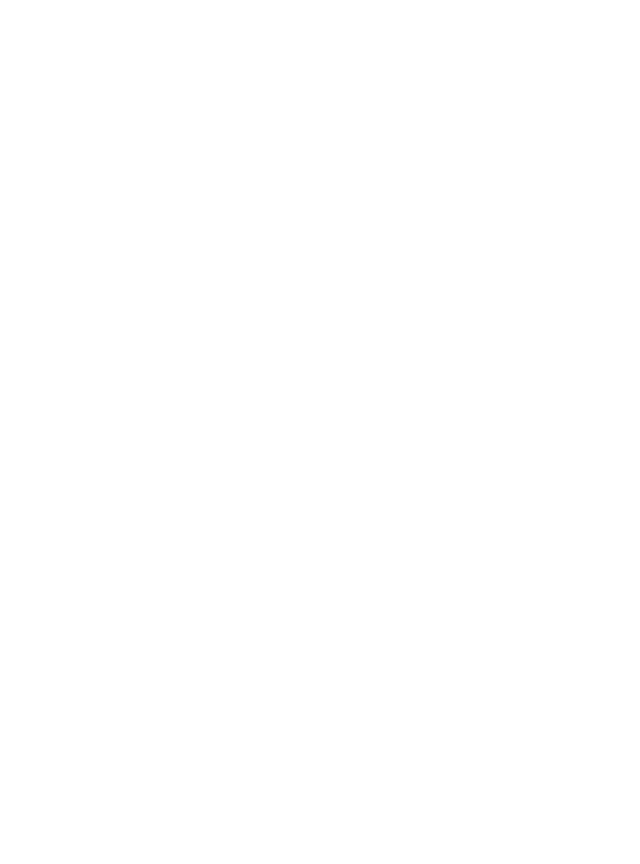
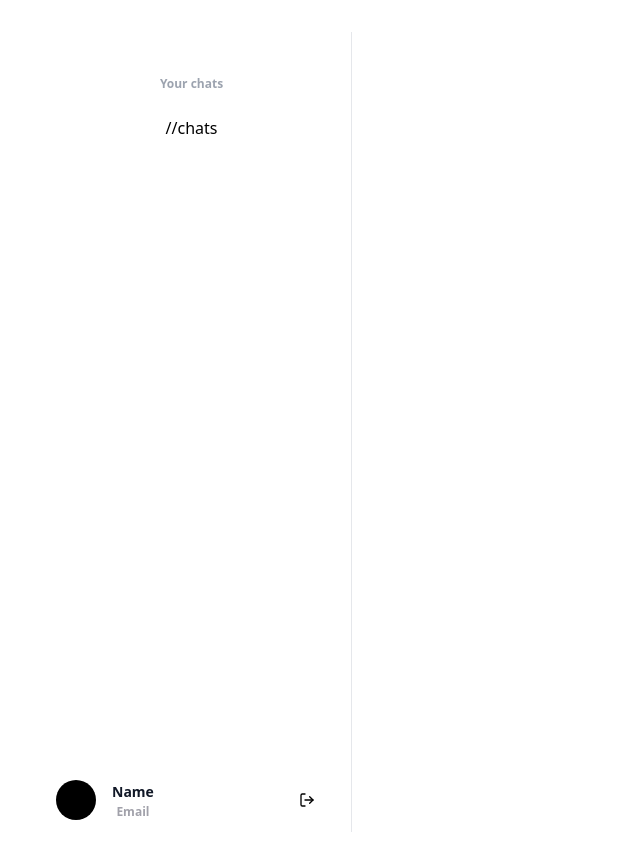
Before and after one commit to Ambient-message/ambient-message-desktop-client, a React (Vite) app: page /home in a window 1280 px wide. Before the commit this address had no page. Shown: the whole page, without its empty margins (0-640 px from the left). Before the commit the page ends 800 px from the top, so only its background shows below. Built offline with nearby package versions, Linux system fonts and the light colour scheme.

Commit message:
feat: home was added

```diff
--- a/package.json
+++ b/package.json
@@ -17,6 +17,7 @@
     "lucide-react": "^0.302.0",
     "mobx": "^6.12.0",
     "mobx-react": "^9.1.0",
+    "next-auth": "^4.24.5",
     "react": "^18.2.0",
     "react-dom": "^18.2.0",
     "react-router": "^6.21.0",
--- a/src/App.tsx
+++ b/src/App.tsx
@@ -3,6 +3,7 @@
 
 import {Login} from './app/auth/login';
 import React from 'react';
+import { Home } from './app/home/home';
 
 function App() {
   return (
@@ -10,6 +11,7 @@
       <BrowserRouter>
         <Routes>
           <Route path='/' element={<Login />}></Route>
+          <Route path='/home' element={<Home />}></Route>
         </Routes>
       </BrowserRouter>
     </React.StrictMode>
--- a/src/app/auth/login.tsx
+++ b/src/app/auth/login.tsx
@@ -1,45 +1,46 @@
-// import React, { useState } from 'react';
-// import { useNavigate } from 'react-router-dom';
-// import Button from '../../components/ui/button';
+import React, { useState } from 'react';
+import { useNavigate } from 'react-router-dom';
 
 import Button from "../../components/ui/button";
 
 
 export const Login: React.FC = () => {
-    // const [username, setUsername] = useState('');
-    // const [password, setPassword] = useState('');
+    const [username, setUsername] = useState('');
+    const [password, setPassword] = useState('');
 
-    // const navigate = useNavigate();
+    const navigate = useNavigate();
 
-    // const handleUsernameChange = (event: React.ChangeEvent<HTMLInputElement>) => {
-    //     setUsername(event.target.value);
-    // };
+    const handleUsernameChange = (event: React.ChangeEvent<HTMLInputElement>) => {
+        setUsername(event.target.value);
+    };
 
-    // const handlePasswordChange = (event: React.ChangeEvent<HTMLInputElement>) => {
-    //     setPassword(event.target.value);
-    // };
+    const handlePasswordChange = (event: React.ChangeEvent<HTMLInputElement>) => {
+        setPassword(event.target.value);
+    };
 
-    // const handleSubmit = (event: React.FormEvent<HTMLFormElement>) => {
-    //     event.preventDefault();
+    const handleSubmit = (event: React.FormEvent<HTMLFormElement>) => {
+        event.preventDefault();
 
-    //     const body = JSON.stringify({ username, password })
+        // const body = JSON.stringify({ username, password })
 
-    //     fetch('http://127.0.0.1:8888/auth', {
-    //         method: 'POST',
-    //         headers: {
-    //             'Content-Type': 'application/json',
-    //         },
-    //         body: body,
-    //     })
-    //         .then(response => response.text())
-    //         .then(data => {
-    //             console.log('Server response:', data);
-    //             navigate('/home')
-    //         })
-    //         .catch(error => {
-    //             console.error('Error:', error);
-    //         });
-    // };
+        navigate('/home')
+
+        // fetch('http://127.0.0.1:8888/auth', {
+        //     method: 'POST',
+        //     headers: {
+        //         'Content-Type': 'application/json',
+        //     },
+        //     body: body,
+        // })
+        //     .then(response => response.text())
+        //     .then(data => {
+        //         console.log('Server response:', data);
+        //         navigate('/home')
+        //     })
+        //     .catch(error => {
+        //         console.error('Error:', error);
+        //     });
+    };
 
 
     return (
@@ -55,21 +56,21 @@
                     {/* <img
                     src="./src/assets/images/logo.png"
                     alt="Logo"
-                    className="w-16 h-16 mb-4 mx-auto"
+                    className="w-15 h-15 m-auto mx-auto"
                     /> */}
 
-                    <h1 className="text-xl md:text-2xl font-bold leading-tight mt-12">Log in to your account</h1>
+                    {/* <h1 className="text-xl md:text-2xl font-bold leading-tight mt-12">Log in to your account</h1> */}
 
-                    <form className="mt-6" action="#" method="POST">
+                    <form className="mt-6" onSubmit={handleSubmit} action="#" method="POST">
                         <div>
                             <label className="block text-gray-700">Username</label>
-                            <input type="text" name="" id="" placeholder="Enter Username"
+                            <input value={username} onChange={handleUsernameChange} type="text" name="" id="" placeholder="Enter Username"
                                 className="w-full px-4 py-3 rounded-lg bg-gray-200 mt-2 border focus:border-black focus:bg-white focus:outline-none"></input>
                         </div>
 
                         <div className="mt-4">
                             <label className="block text-gray-700">Password</label>
-                            <input type="password" name="" id="" placeholder="Enter Password" className="w-full px-4 py-3 rounded-lg bg-gray-200 mt-2 border focus:border-black
+                            <input value={password} onChange={handlePasswordChange}  type="password" name="" id="" placeholder="Enter Password" className="w-full px-4 py-3 rounded-lg bg-gray-200 mt-2 border focus:border-black
                       focus:bg-white focus:outline-none" required></input>
                         </div>
 
@@ -103,9 +104,9 @@
                         </div>
                     </button>
 
-                    <p className="mt-8">
+                    <p className="mt-10">
                         Need an account?
-                        <a href="#" className="text-black underline mr-5 font-semibold">
+                        <a href="#" className="text-black underline mx-1 font-semibold">
                             Create an account
                         </a>
                     </p>
--- /dev/null
+++ b/src/app/home/home.tsx
@@ -0,0 +1,51 @@
+import React, { useState } from 'react';
+import Button from '../../components/ui/button';
+import { LogOut } from 'lucide-react'
+import { useNavigate } from 'react-router-dom';
+
+export const Home: React.FC = () => {
+
+    const navigate = useNavigate();
+
+    return (
+        <div className='w-full flex h-screen'>
+
+            <div className='hidden md:flex h-full w-full max-w-xs grow flex-col gap-y-5 mr-auto overflow-y-auto border-r border-gray-200 bg-white px-6'>
+
+                <div className='text-xs mt-10 font-semibold leading-6 text-gray-400'>
+                    Your chats
+                </div>
+
+                <nav className='flex flex-1 flex-col'>
+                    <ul role='list' className='flex flex-1 flex-col gap-y-7'>
+                        <li>
+                            //chats
+                        </li>
+                        <li className='-mx-6 mt-auto flex items-center'>
+                            <div className='flex flex-1 items-center gap-x-4 px-6 py-3 text-sm font-semibold leading-6 text-gray-900'>
+                                <div className='relative rounded-3xl h-10 w-10 bg-black'>
+
+                                </div>
+
+                                <span className='sr-only'>Your profile</span>
+                                <div className='flex flex-col'>
+                                    <span aria-hidden='true'>Name</span>
+                                    <span className='text-xs text-zinc-400' aria-hidden='true'>
+                                        Email
+                                    </span>
+                                </div>
+                            </div>
+
+                            <Button variant='ghost' className='h-15 w-15 mx-5 aspect-square'>
+                                <LogOut className='w-4 h-4' onClick={() => {
+                                    navigate('/')
+                                }}/>
+                            </Button>
+
+                        </li>
+                    </ul>
+                </nav>
+            </div>
+        </div>
+    )
+}
```
Also changed, not shown: src/app/home/layout.tsx (added), 1 other file (tests, documents, lock files or other folders).
